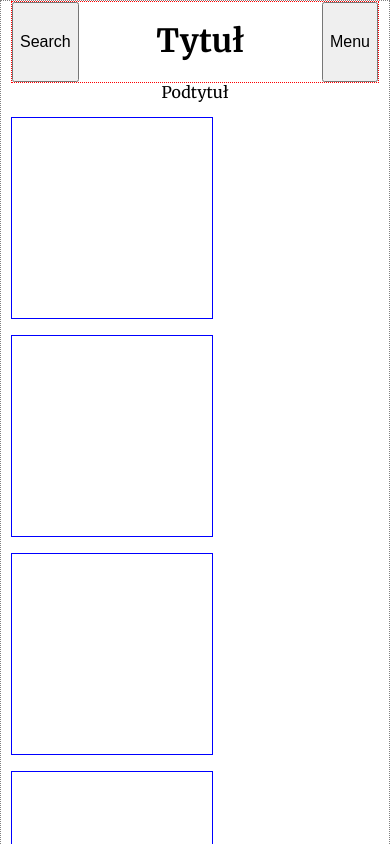
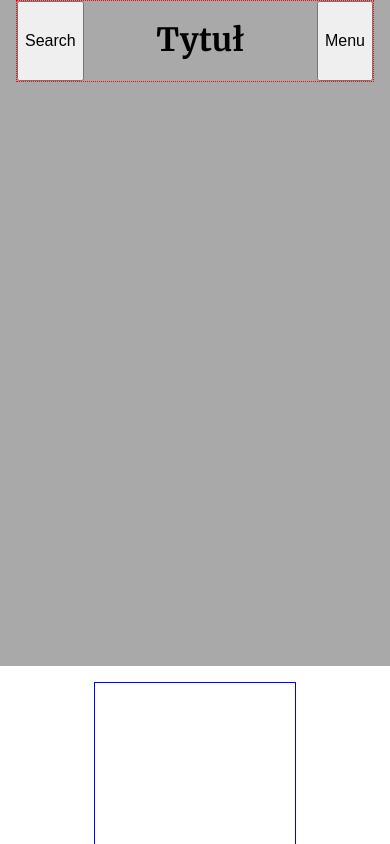
Before and after one commit to mpawlowska/template-www, a React app: page /#/ in a window 390 px wide. Shown: the top 844 px of the page. Built offline with nearby package versions, Linux system fonts and the light colour scheme.

Commit message:
Basic grid for mobile

```diff
--- a/src/components/App/App.js
+++ b/src/components/App/App.js
@@ -8,7 +8,7 @@ import '../../styles/main.scss';
 
 const App = (props) => {
     return (
-        <div className="wrapper">
+        <div className="main-container">
             <Header />
             <Listing />
         </div>
--- a/src/components/Header/Header.js
+++ b/src/components/Header/Header.js
@@ -4,19 +4,14 @@ import { Route, Switch } from "react-router-dom";
 
 const Header = (props) => {
     return (
-        <header>
-            <div>
-                <div className="mainHeader">
-                    <button className="mainHeader__searchButton">Search</button>
-
-                    <h1>Tytuł</h1>
-
-                    <button className="mainHeader__menuButton">Menu</button>
-                </div>
-
-                <div className="subHeader">
-                    Podtytuł
-                </div>
+        <header className="header">
+            <div className="header__main">
+                <button className="header__search">Search</button>
+                <h1>Tytuł</h1>
+                <button className="header__menu">Menu</button>
+            </div>
+            <div className="header__sub">
+                <h3>Podtytuł</h3>
             </div>
         </header>
     )
--- a/src/components/Listing/Listing.js
+++ b/src/components/Listing/Listing.js
@@ -4,12 +4,11 @@ import { Route, Switch } from "react-router-dom";
 export default class Listing extends React.Component {
     constructor(props) {
         super(props);
-
     }
 
     render() {
         return (
-            <div className="image-container">
+            <main className="listing">
                 <div className="image-box">
                 </div>
                 <div className="image-box">
@@ -50,7 +49,7 @@ export default class Listing extends React.Component {
                 </div>
                 <div className="image-box">
                 </div>
-            </div>
+            </main>
 
         )
     }
--- a/src/styles/components/_app.scss
+++ b/src/styles/components/_app.scss
@@ -1,7 +1,5 @@
 body {
   font-family: $base-font-family;
-  width: 100vw;
-  height: 100vh;
 }
 
 img {
--- a/src/styles/components/_header.scss
+++ b/src/styles/components/_header.scss
@@ -1,52 +1,20 @@
-.mainHeader {
+.header {
+  grid-area: header;
+  background-color: darkgrey;
+  padding: 0 1em;
+}
+
+.header__main {
   display: flex;
   justify-content: space-between;
   border: $border;
 }
 
-.subHeader {
- text-align: center;
-}
-
-/*
-$main-navigation-green-background-color: rgb(135, 211, 124);
-$main-navigation-blue-background-color: rgb(34, 167, 240);
-
-.main-navigation--green {
-  background-color: $main-navigation-green-background-color;
-}
-
-.main-navigation--blue {
-  background-color: $main-navigation-blue-background-color;
-}
-
-.main-navigation__item {
-  display: inline-block;
-  position: relative;
-  text-decoration: none;
-  font-weight: 600;
-  margin: 10px 16px;
-  color: #333;
-
-  &.active {
-    color: white;
-
-    &:before {
-      content: '';
-      position: absolute;
-      bottom: -20px;
-      left: 50%;
-      transform: translateX(-50%);
-      border: 5px solid transparent;
-      border-left-width: 10px;
-      border-right-width: 10px;
-      .main-navigation--green & {
-        border-top-color: $main-navigation-green-background-color;
-      }
-      .main-navigation--blue & {
-        border-top-color: $main-navigation-blue-background-color;
-      }
-    }
+.header__sub {
+  text-align: center;
+  border: $border;
+  display: none;
+  @include media(sm) {
+    display: block;
   }
 }
-*/
--- a/src/styles/components/_listing.scss
+++ b/src/styles/components/_listing.scss
@@ -1,8 +1,9 @@
-.image-container {
+.listing {
+  grid-area: listing;
   display: flex;
   flex-wrap: wrap;
   margin: 0 auto;
-  justify-content: space-between;
+  justify-content: center;
 }
 
 .image-box {
@@ -10,5 +11,4 @@
   margin-top: 1em;
   min-width: 200px;
   min-height: 200px;
-
 }
--- a/src/styles/layout/_layout.scss
+++ b/src/styles/layout/_layout.scss
@@ -1,20 +1,22 @@
-@mixin grid {
-  display: -ms-grid;
+//.wrapper {
+//  border: 1px dotted grey;
+//  max-width: 100%;
+//  margin: 0 auto;
+//  padding: 0 10px;
+//
+//  @include media(sm) {
+//    max-width: 90%;
+//  }
+//  @include media(md) {
+//    max-width:  80%;
+//  }
+//}
+
+.main-container {
   display: grid;
+  grid-template-columns: auto 90% auto;
+  grid-template-rows: 15% auto;
+  grid-template-areas:
+    "header header header"
+    ". listing .";
 }
-
-// Check grid branch again
-
-.wrapper {
-  border: 1px dotted grey;
-  max-width: 100%;
-  margin: 0 auto;
-  padding: 0 10px;
-
-  @include media(sm) {
-    max-width: 90%;
-  }
-  @include media(md) {
-    max-width:  80%;
-  }
-}
--- a/src/styles/main.css
+++ b/src/styles/main.css
@@ -18,81 +18,42 @@ aside.primary {
   }
 }
  */
-.wrapper {
-  border: 1px dotted grey;
-  max-width: 100%;
-  margin: 0 auto;
-  padding: 0 10px; }
-  @media screen and (min-width: 767px) {
-    .wrapper {
-      max-width: 90%; } }
-  @media screen and (min-width: 992px) {
-    .wrapper {
-      max-width: 80%; } }
+.main-container {
+  display: grid;
+  grid-template-columns: auto 90% auto;
+  grid-template-rows: 15% auto;
+  grid-template-areas: "header header header" ". listing ."; }
 
 body {
-  font-family: "Merriweather", serif;
-  width: 100vw;
-  height: 100vh; }
+  font-family: "Merriweather", serif; }
 
 img {
   max-width: 100%; }
 
-.mainHeader {
+.header {
+  grid-area: header;
+  background-color: darkgrey;
+  padding: 0 1em; }
+
+.header__main {
   display: flex;
   justify-content: space-between;
   border: 1px dotted red; }
 
-.subHeader {
-  text-align: center; }
+.header__sub {
+  text-align: center;
+  border: 1px dotted red;
+  display: none; }
+  @media screen and (min-width: 767px) {
+    .header__sub {
+      display: block; } }
 
-/*
-$main-navigation-green-background-color: rgb(135, 211, 124);
-$main-navigation-blue-background-color: rgb(34, 167, 240);
-
-.main-navigation--green {
-  background-color: $main-navigation-green-background-color;
-}
-
-.main-navigation--blue {
-  background-color: $main-navigation-blue-background-color;
-}
-
-.main-navigation__item {
-  display: inline-block;
-  position: relative;
-  text-decoration: none;
-  font-weight: 600;
-  margin: 10px 16px;
-  color: #333;
-
-  &.active {
-    color: white;
-
-    &:before {
-      content: '';
-      position: absolute;
-      bottom: -20px;
-      left: 50%;
-      transform: translateX(-50%);
-      border: 5px solid transparent;
-      border-left-width: 10px;
-      border-right-width: 10px;
-      .main-navigation--green & {
-        border-top-color: $main-navigation-green-background-color;
-      }
-      .main-navigation--blue & {
-        border-top-color: $main-navigation-blue-background-color;
-      }
-    }
-  }
-}
-*/
-.image-container {
+.listing {
+  grid-area: listing;
   display: flex;
   flex-wrap: wrap;
   margin: 0 auto;
-  justify-content: space-between; }
+  justify-content: center; }
 
 .image-box {
   border: 1px solid blue;
```
Also changed, not shown: 1 other file (tests, documents, lock files or other folders).
